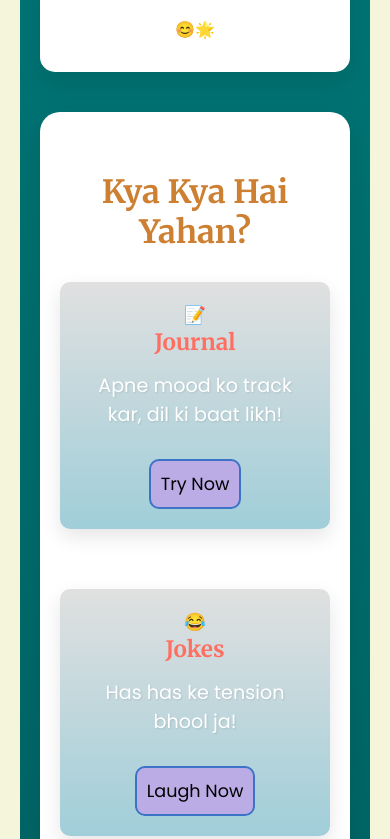
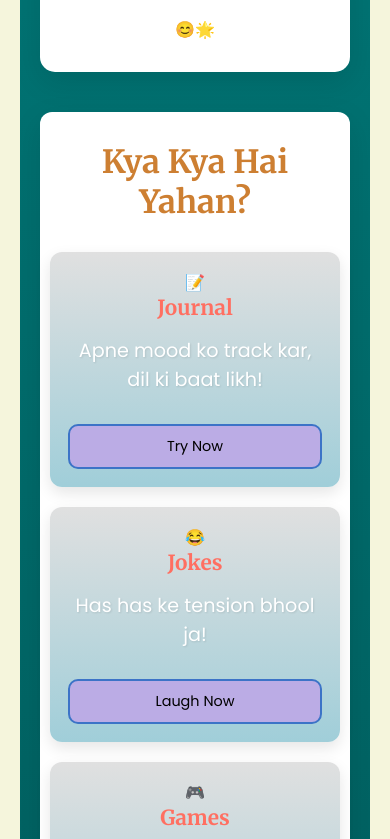
Before and after one commit to krishhn13/Mental-Wellness-Hub, a plain HTML site: page frontend/index.html in a window 390 px wide. Shown: the part 971-1810 px from the top of the page. Drawn offline with nearby package versions, Linux system fonts and the light colour scheme.

Commit message:
fixed overflowing of the data

```diff
--- a/frontend/css/styles.css
+++ b/frontend/css/styles.css
@@ -226,6 +226,7 @@ body.dark .highlight-card {
 }
 
 /* Features Section (Journal Page) */
+
 .features {
     background: #fff;
     padding: 60px 20px;
@@ -955,13 +956,36 @@ body.dark .social-links a {
     textarea {
         width: 100%;
     }
-     .feature-card {
-        padding: 20px;
-        border-radius: 10px;
-        font-size: 1.1rem;
+}
+
+@media (max-width: 768px) {
+    .features {
+        padding: 30px 10px;
+        margin: 20px 0;
+        border-radius: 12px;
+    }
+
+    .feature-grid {
+        grid-template-columns: 1fr;
+        gap: 20px;
+    }
+
+    .feature-card {
+        padding: 18px;
+        border-radius: 12px;
+        font-size: 1rem;
+        box-shadow: 0 6px 15px rgba(0, 0, 0, 0.1);
+    }
+
+    .feature-card h3 {
+        font-size: 1.3rem;
         text-align: center;
     }
-    .feature-card h3 {
-        font-size: 1.4rem;
+
+    .feature-link {
+        padding: 10px 12px;
+        font-size: 0.9rem;
+        width: 100%;
+        display: inline-block;
     }
 }
```
